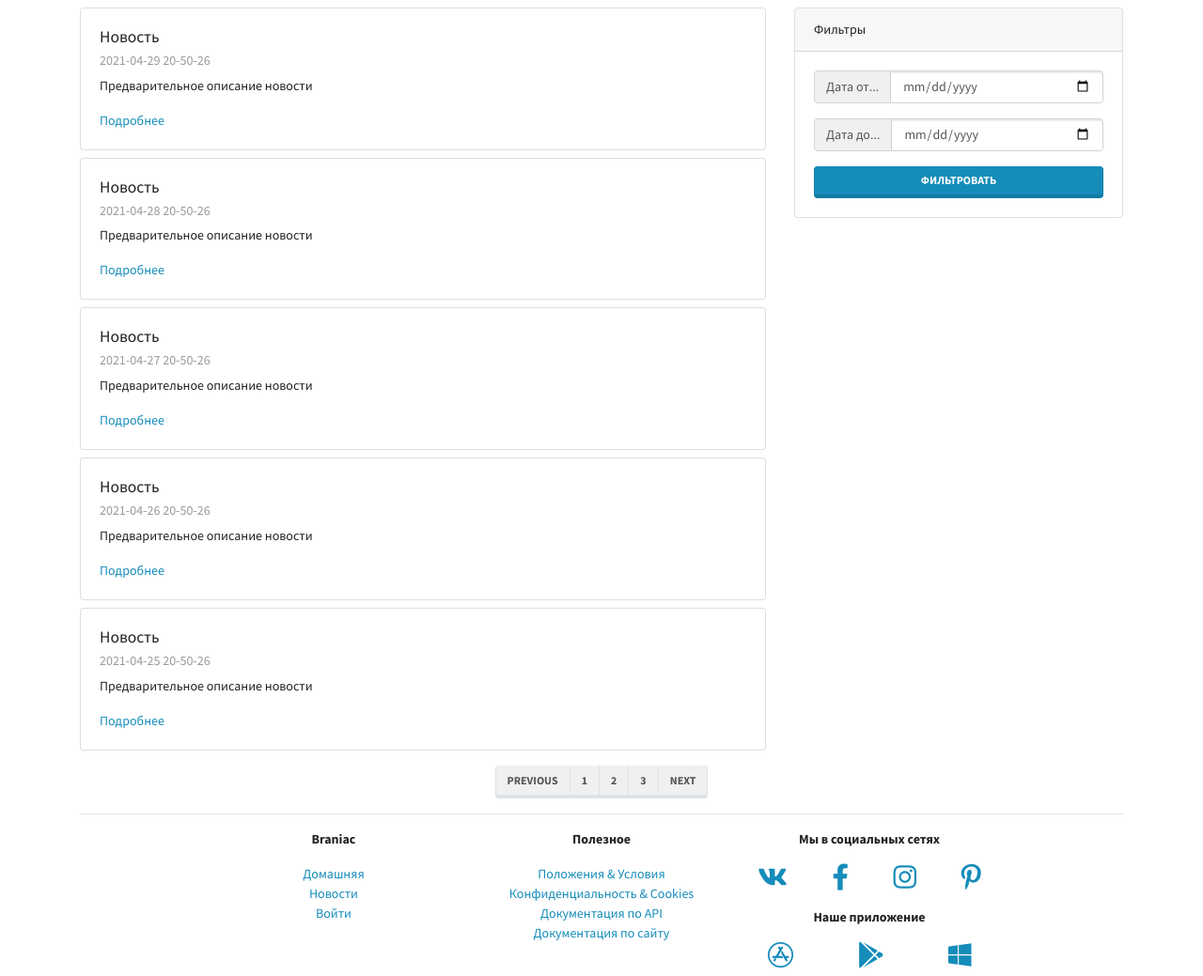
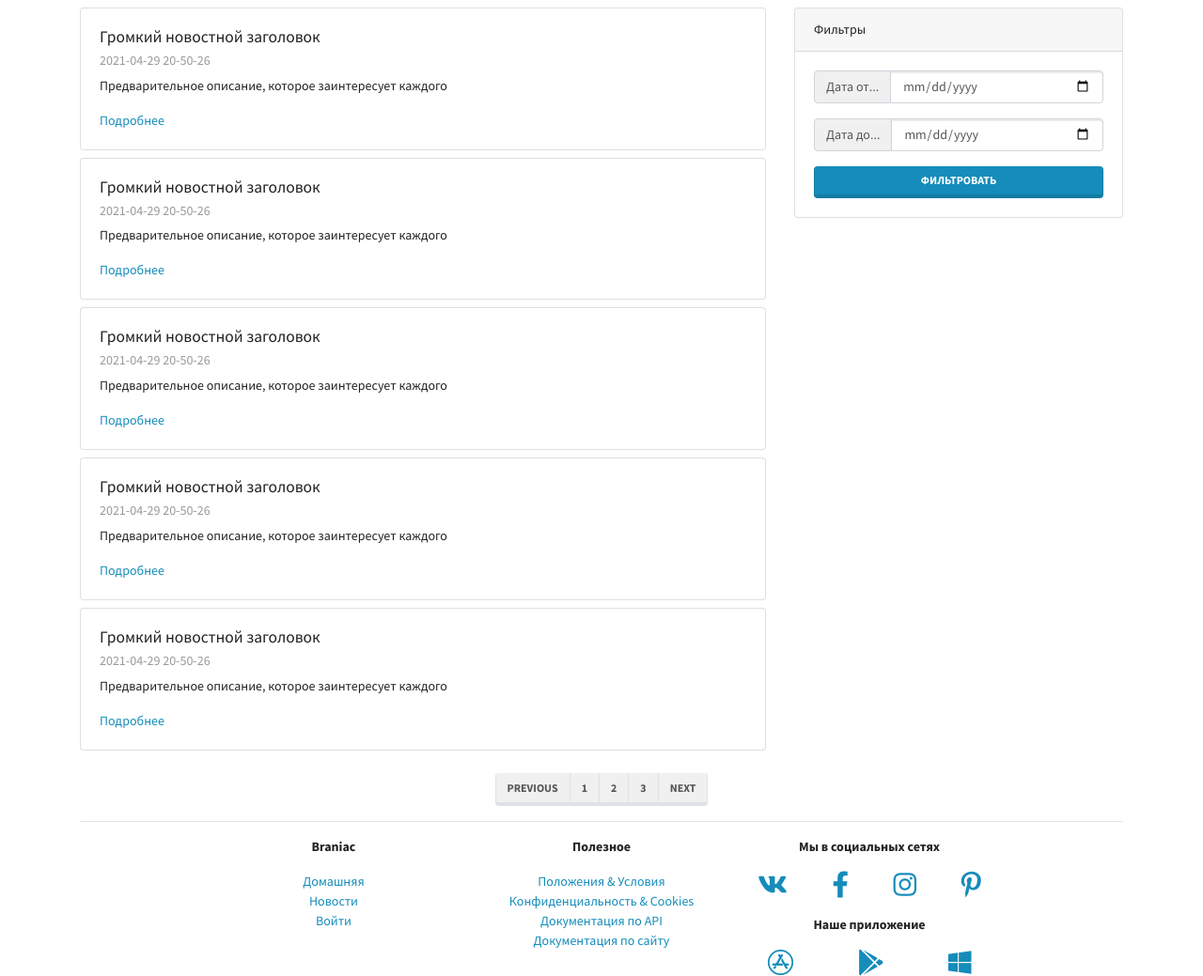
Before and after one commit to Zoobzick/djangoBasics, a Django app: page /mainapp/news/ in a window 1280 px wide. Shown: the part 77-1116 px from the top of the page at 94% size. Run offline with Django 3.2, Linux system fonts and the light colour scheme; some libraries are stand-ins or nearby versions.

Commit message:
lesson_3 Template's context

```diff
--- a/mainapp/templates/mainapp/news.html
+++ b/mainapp/templates/mainapp/news.html
@@ -78,45 +78,45 @@
 
         <div class="card my-2">
           <div class="card-body">
-            <h5 class="card-title">Новость</h5>
+            <h5 class="card-title">{{ news_title }}</h5>
             <h6 class="card-subtitle mb-2 text-muted">2021-04-29 20-50-26</h6>
-            <p class="card-text">Предварительное описание новости</p>
+            <p class="card-text">{{ news_preview }}</p>
             <a href="#" class="card-link">Подробнее</a>
           </div>
         </div>
 
         <div class="card my-2">
           <div class="card-body">
-            <h5 class="card-title">Новость</h5>
-            <h6 class="card-subtitle mb-2 text-muted">2021-04-28 20-50-26</h6>
-            <p class="card-text">Предварительное описание новости</p>
+            <h5 class="card-title">{{ news_title }}</h5>
+            <h6 class="card-subtitle mb-2 text-muted">2021-04-29 20-50-26</h6>
+            <p class="card-text">{{ news_preview }}</p>
             <a href="#" class="card-link">Подробнее</a>
           </div>
         </div>
 
         <div class="card my-2">
           <div class="card-body">
-            <h5 class="card-title">Новость</h5>
-            <h6 class="card-subtitle mb-2 text-muted">2021-04-27 20-50-26</h6>
-            <p class="card-text">Предварительное описание новости</p>
+            <h5 class="card-title">{{ news_title }}</h5>
+            <h6 class="card-subtitle mb-2 text-muted">2021-04-29 20-50-26</h6>
+            <p class="card-text">{{ news_preview }}</p>
             <a href="#" class="card-link">Подробнее</a>
           </div>
         </div>
 
         <div class="card my-2">
           <div class="card-body">
-            <h5 class="card-title">Новость</h5>
-            <h6 class="card-subtitle mb-2 text-muted">2021-04-26 20-50-26</h6>
-            <p class="card-text">Предварительное описание новости</p>
+            <h5 class="card-title">{{ news_title }}</h5>
+            <h6 class="card-subtitle mb-2 text-muted">2021-04-29 20-50-26</h6>
+            <p class="card-text">{{ news_preview }}</p>
             <a href="#" class="card-link">Подробнее</a>
           </div>
         </div>
 
-        <div class="card mt-2">
+        <div class="card my-2">
           <div class="card-body">
-            <h5 class="card-title">Новость</h5>
-            <h6 class="card-subtitle mb-2 text-muted">2021-04-25 20-50-26</h6>
-            <p class="card-text">Предварительное описание новости</p>
+            <h5 class="card-title">{{ news_title }}</h5>
+            <h6 class="card-subtitle mb-2 text-muted">2021-04-29 20-50-26</h6>
+            <p class="card-text">{{ news_preview }}</p>
             <a href="#" class="card-link">Подробнее</a>
           </div>
         </div>
--- a/mainapp/views.py
+++ b/mainapp/views.py
@@ -7,6 +7,14 @@ class MainPageView(TemplateView):
 
 class NewsPageView(TemplateView):
     template_name = "mainapp/news.html"
+
+    def get_context_data(self, **kwargs):
+        # Get all previous data
+        context = super().get_context_data(**kwargs)
+        # Create your own data
+        context["news_title"] = "Громкий новостной заголовок"
+        context["news_preview"] = "Предварительное описание, которое заинтересует каждого"
+        return context
 
 
 class CoursesPageView(TemplateView):
```
